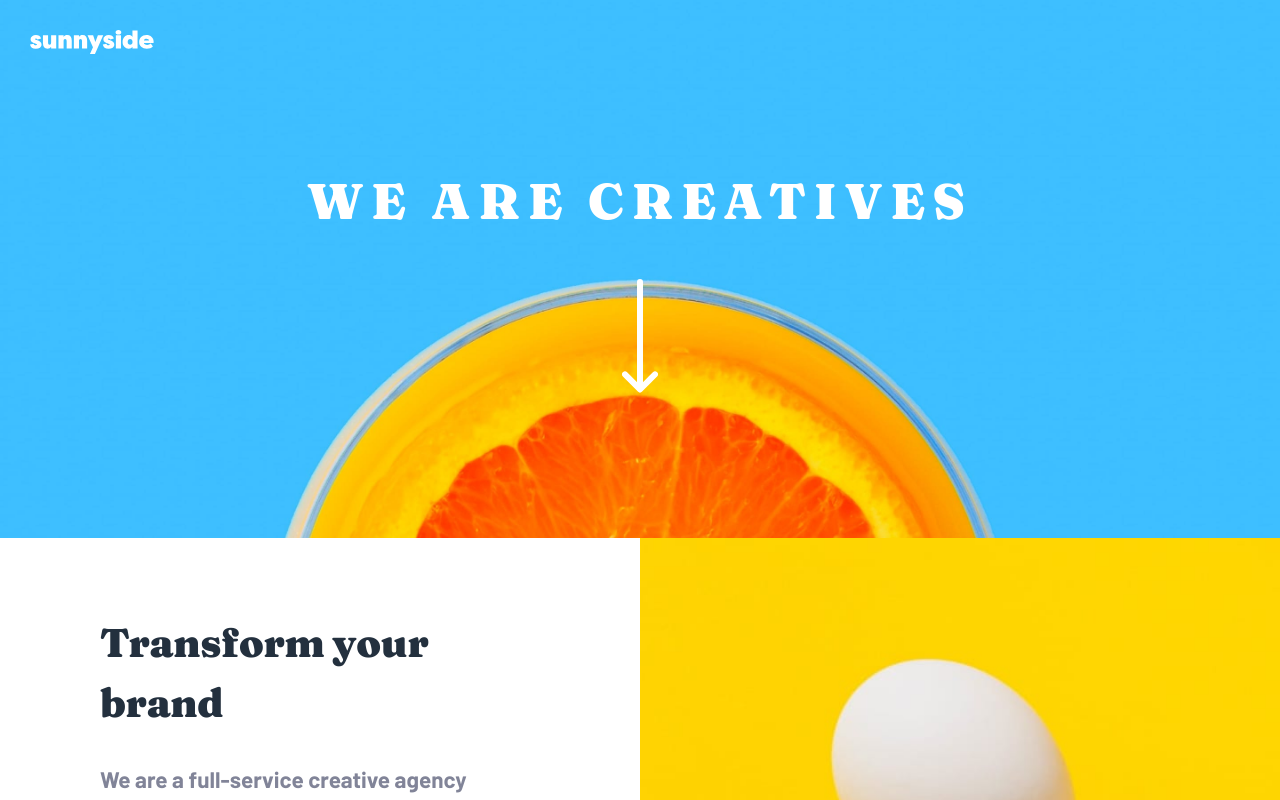
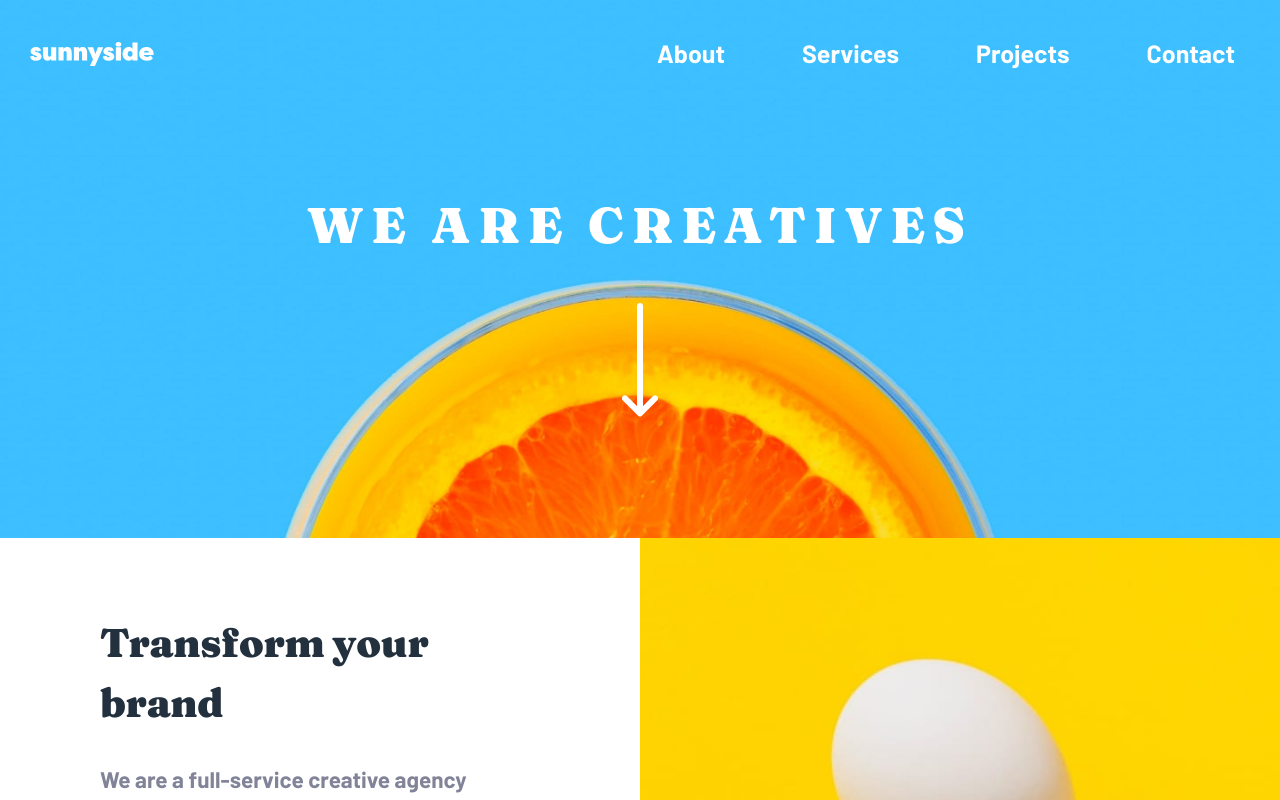
Before and after one commit to raygdev/sunnyside-agency-landing-page-main, a React (Vite) app: page / in a window 1280 px wide. Shown: the top 800 px of the page. Built offline with nearby package versions, Linux system fonts and the light colour scheme.

Commit message:
Modify match media to intialize on load

```diff
--- a/src/App.scss
+++ b/src/App.scss
@@ -95,6 +95,7 @@
     border: none;
     min-height: auto;
     min-width: min-content;
+    padding: 0;
     &-wrapper {
       position: initial;
     }
@@ -107,6 +108,7 @@
     &-item {
       &__link {
         color: var(--neutral-white);
+        padding: .25rem .75rem;
         &:hover {
           color: var(--neutral-white);
           background-color: rgba(255,255,255,0.25)
--- a/src/hooks/useMedia.js
+++ b/src/hooks/useMedia.js
@@ -1,7 +1,7 @@
 import { useState, useEffect } from 'react'
 
 export function useMedia(media) {
-    const [isDesktop, setIsDesktop] = useState(false)
+    const [isDesktop, setIsDesktop] = useState(() => window.matchMedia(media).matches)
     useEffect(() => {
         const desktop = window.matchMedia(media)
         function handleMediaChange(e) {
```
